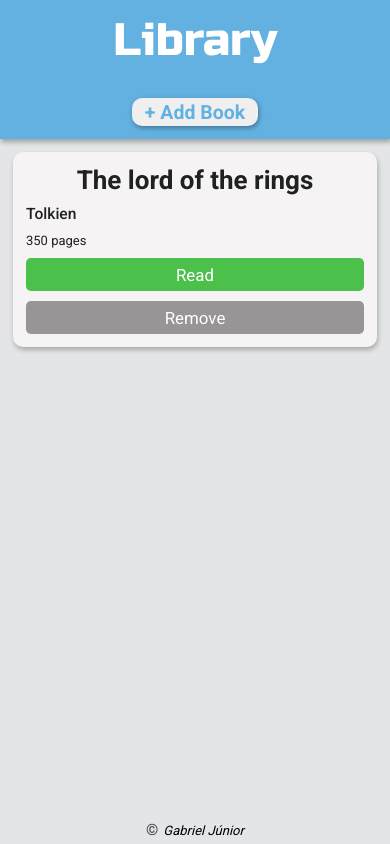
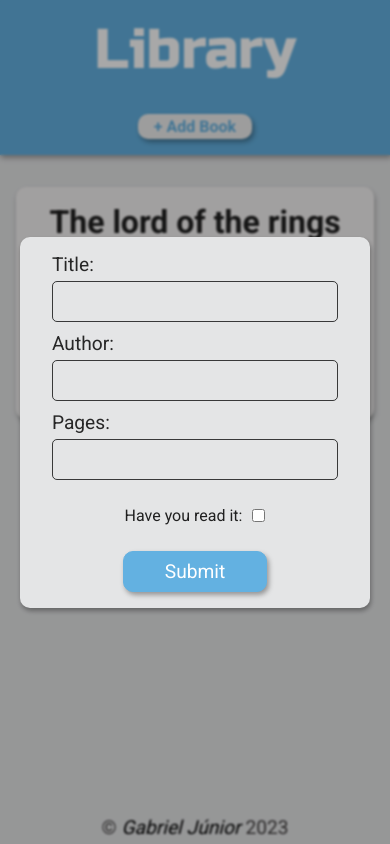
Before and after one commit to gabriel-duarte154/Library, a plain HTML site: page index.html in a window 390 px wide. Both pictures are taken after a click on the button "+ Add Book". Drawn offline with Linux system fonts and the light colour scheme.

Commit message:
Script to add books in mylibrary

```diff
--- /dev/null
+++ b/app.js
@@ -0,0 +1,56 @@
+const btnSubmit = document.querySelector('#submit');
+const btnAddBook = document.querySelector('#addBook');
+const formModal = document.querySelector('#form-modal');
+
+let mylibrary = [];
+
+class Book {
+	constructor(title, author, pages, isRead) {
+		this.title = title;
+		this.author = author;
+		this.pages = pages;
+		this.isRead = isRead;
+	}
+}
+
+function addBook() {
+	let book = getInputValues();
+
+	if (book === false) {
+		alert('You must fill in all inputs to submitting.');
+		return;
+	}
+
+	mylibrary.push(book);
+
+	closeFormModal();
+}
+
+function getInputValues() {
+	let title = document.querySelector('#title').value;
+	let author = document.querySelector('#author').value;
+	let pages = document.querySelector('#pages').value;
+	let isRead = document.querySelector('#read').checked;
+
+	if (title === '' || author === '' || pages === '') {
+		return false;
+	}
+
+	return new Book(title, author, pages, isRead);
+}
+
+const openFormModal = () => {
+	formModal.style.display = 'flex';
+};
+
+const closeFormModal = () => {
+	formModal.style.display = 'none';
+};
+
+btnAddBook.addEventListener('click', openFormModal);
+formModal.addEventListener('click', (e) => {
+	if (e.target != formModal) return;
+	closeFormModal();
+});
+
+btnSubmit.addEventListener('click', addBook);
--- a/index.html
+++ b/index.html
@@ -7,21 +7,24 @@
   <title>library</title>
   <link rel="shortcut icon" href="favicon/favicon.ico" type="image/x-icon">
   <link rel="stylesheet" href="style.css">
-
+  <script src="openform.js" defer></script>
+  <script src="app.js" defer></script>
 </head>
 <body>
+
   <div class="header">
     <div class="header-content">
       <div class="title">
         Library
       </div>
       <div class="buttons-container">
-        <button>
+        <button class="button" id="addBook">
           + Add Book
         </button>
       </div>
     </div>
   </div>
+
   <div class="main-content">
     <div class="card-container">
       <div class="book-title">The lord of the rings</div>
@@ -30,14 +33,42 @@
       <button class="read">Read</button>
       <button class="remove">Remove</button>
     </div>
+
   <div class="footer">
     &copy;
-    <a href="https://github.com/gabriel-duarte154/Library">Gabriel Júnior</a>
+    <a href="https://github.com/gabriel-duarte154/Library" target="_blank">Gabriel Júnior</a>
+    <span>
+      <script>
+        document.write(new Date().getFullYear())
+      </script>
+    </span>
   </div>
-  <div class="adding-book">
-    <div class="form-conatiner">
 
+  <div class="adding-book" id="form-modal">
+    <div class="form-container">
+      <form>
+        <div class="form-row">
+          <label for="title">Title:</label>
+          <input type="text" id="title">
+        </div>
+        <div class="form-row">
+          <label for="author">Author:</label>
+          <input type="text" id='author'>
+        </div>
+        <div class="form-row">
+          <label for="pages">Pages:</label>
+          <input type="number" id="pages" >
+        </div>
+        <div class="check-container">
+          <label for="read">Have you read it:</label>
+          <input type="checkbox" id="read" >
+        </div>
+        <div class="form-row">
+          <button type="submit" class="button" id="submit" >Submit</button>
+        </div>
+      </form>
     </div>
   </div>
+
 </body>
 </html>
--- a/style.css
+++ b/style.css
@@ -5,8 +5,8 @@
 :root {
   --font-title: 'Russo One', sans-serif;
   --font-body: 'Roboto', sans-serif;
-  --header-color: #63B1E1;
-  --cards-border: 1px solid #5C6AED;
+  --light-blue: #63B1E1;
+  --cards-title:#5C6AED;
   --padding: 1rem;
 }
 
@@ -29,7 +29,7 @@ html {
 
 .header {
   padding: 1rem min(5rem, 2vw);
-  background-color: var(--header-color);
+  background-color: var(--light-blue);
   box-shadow: 1px 3px 5px rgba(0, 0, 0, 0.315);
   color: white;
 }
@@ -55,8 +55,7 @@ html {
   border: none;
   font-size: 1.8rem;
   cursor: pointer;
-  color: var(--header-color);
-  box-shadow: 1px 2px 5px rgba(0, 0, 0, 0.349);
+  color: var(--light-blue);
   transition:  all .2s;
 
 }
@@ -65,7 +64,11 @@ html {
   background-color: #f7f2f2d7;
 }
 
-.buttons-container button:active {
+.button {
+   box-shadow: 2px 3px 5px #00000059;
+}
+
+.button:active {
   box-shadow: inset 1px 2px 5px rgba(0, 0, 0, 0.493);
 }
 
@@ -74,7 +77,7 @@ html {
   grid-template-columns: repeat(3, minmax(350px, 1fr));
   max-width: 1300px;
   margin: auto;
-  padding: var(--padding);
+  padding:  2rem var(--padding);
   color: rgb(32, 32, 32);
   gap: 30px;
 }
@@ -160,6 +163,83 @@ html {
   text-decoration: underline;
 }
 
+.adding-book {
+  display: none;
+  align-items: center;
+  justify-content: center;
+  position: absolute;
+  top: 0;
+  left: 0;
+  height: 100vh;
+  width: 100vw;
+  backdrop-filter: blur(1px);
+  background-color: rgba(0, 0, 0, 0.342);
+}
+
+form {
+   display: flex;
+  flex-direction: column;
+  align-items: center;
+  background-color: #e4e5e6;
+  width: 350px;
+  border-radius: 10px;
+  box-shadow: 1px 3px 5px rgba(0, 0, 0, 0.336);
+  padding: 1rem;
+  gap: 10px;
+}
+
+.form-row {
+  position: relative;
+  display: flex;
+  flex-direction: column;
+  width: 90%;
+  gap: 5px;
+}
+
+.form-row label {
+   font-size: 1.2rem;
+   color: rgb(39, 39, 39);
+}
+
+.form-container input {
+  border: 1px solid rgba(0, 0, 0, 0.753);
+  border-radius: 5px;
+  outline: none;
+  padding: .5rem;
+  background-color: transparent;
+  font-size: 1.2rem;
+}
+
+.form-container input:focus {
+  border: 1px solid var(--light-blue);
+}
+
+.check-container {
+  display: flex;
+  padding: 1rem 0;
+  gap: 10px;
+}
+
+.check-container input[type='checkbook'] {
+  width: 30px;
+}
+
+.form-row button {
+  align-self: center;
+  border-radius: 10px;
+  border: 1px solid var(--light-blue);
+  padding: .5rem;
+  width: 50%;
+  background-color: var(--light-blue);
+  font-size: 1.2rem;
+  color: white;
+}
+
+.form-row button:hover {
+  background-color: #7bb8df;
+}
+
+
 @media screen and (max-width: 1191px) {
   .main-content {
     grid-template-columns: repeat(2, minmax(300px, 1fr))
@@ -167,11 +247,8 @@ html {
 }
 
 @media screen and (max-width: 891px) {
-  * {
-    font-size: 13px;
-  }
   .header-content button {
-    font-size: clamp(1rem, 5vw, 2rem);
+    font-size: min(1rem, 5vw);
   }
   .main-content {
     grid-template-columns: 1fr;
```
Also changed, not shown: main.js (deleted), openform.js (added).
